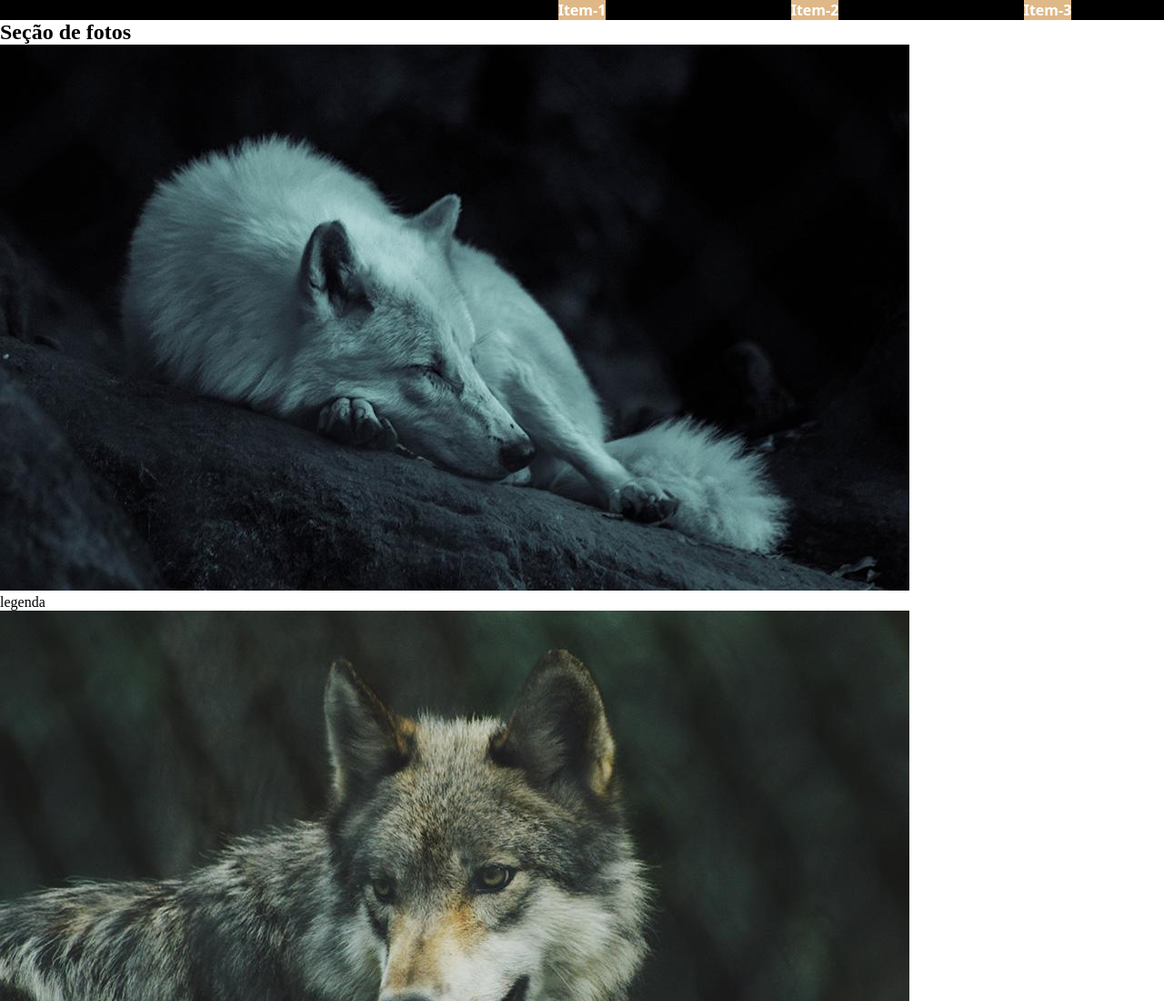
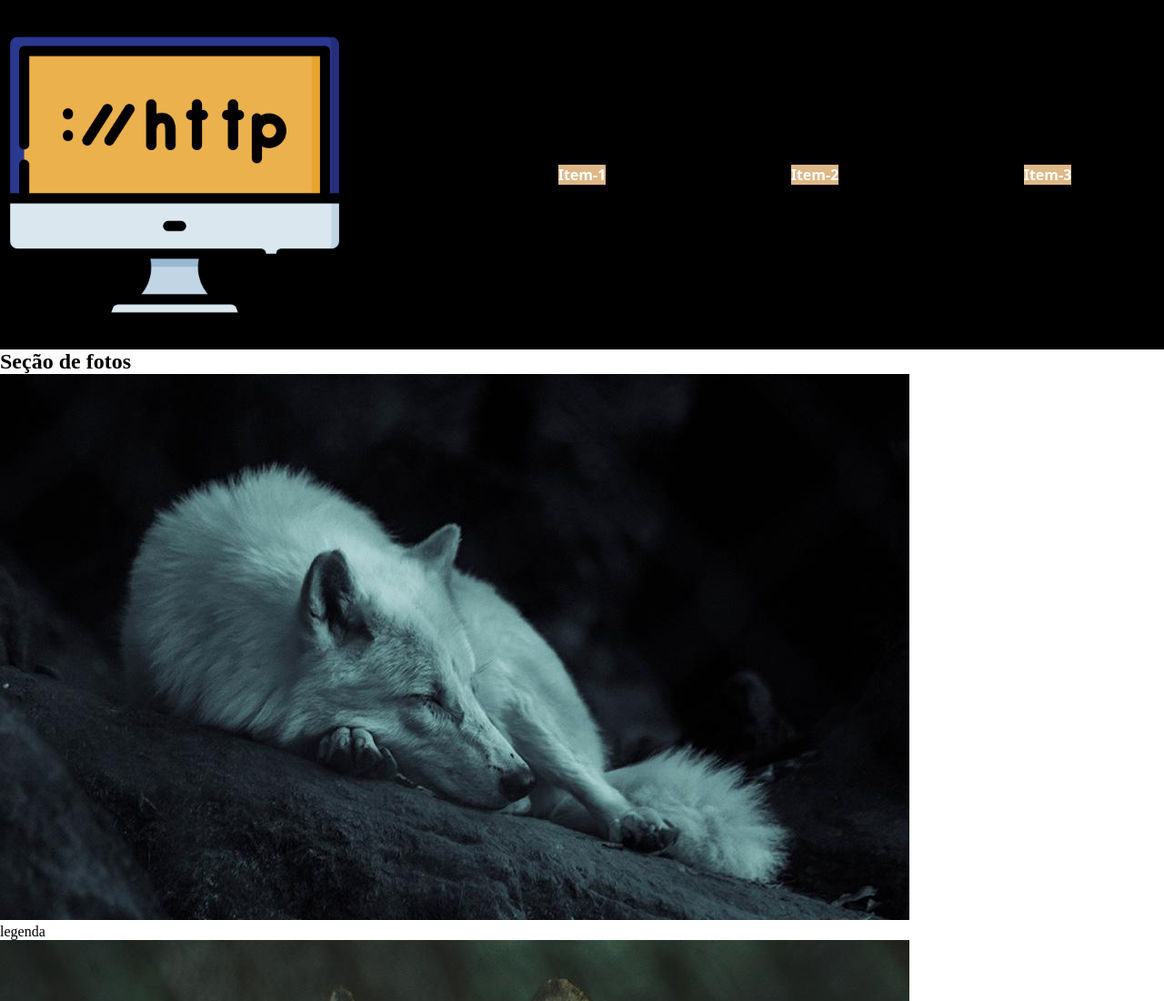
Before and after one commit to 1TDSPL-2023/rm552184, a plain HTML site: page index.html in a window 1280 px wide. Shown: the top 1100 px of the page at 91% size. Drawn offline with Linux system fonts and the light colour scheme.

Commit message:
acerto de imagem

```diff
--- a/index.html
+++ b/index.html
@@ -11,7 +11,7 @@
 <body>
 
     <header class="cabecalho">
-        <img src="" alt="">
+        <img src="./img/logo.png" alt="logo">
         <nav>
             <a href="#">Item-1</a>
             <a href="#">Item-2</a>
```
